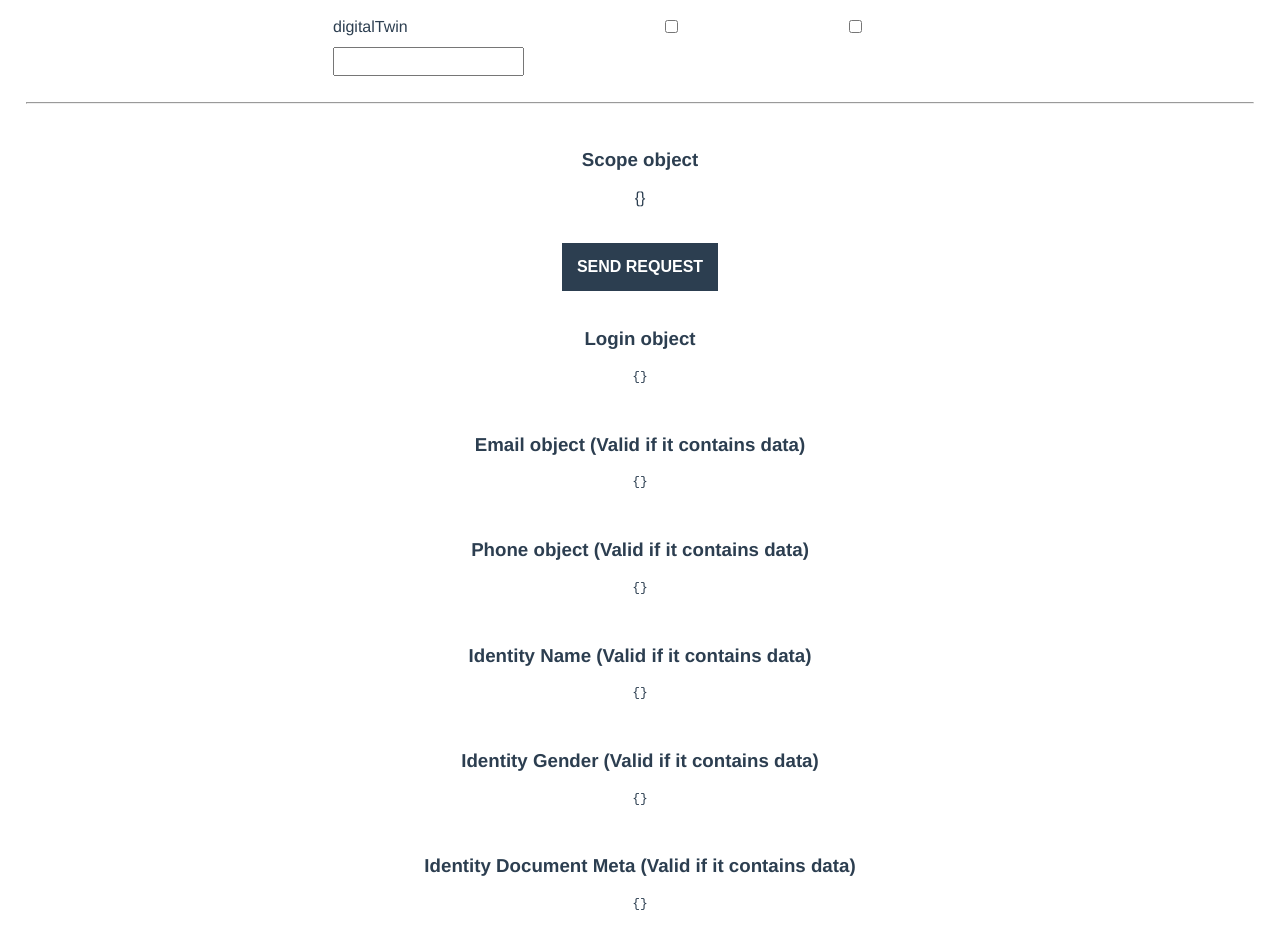
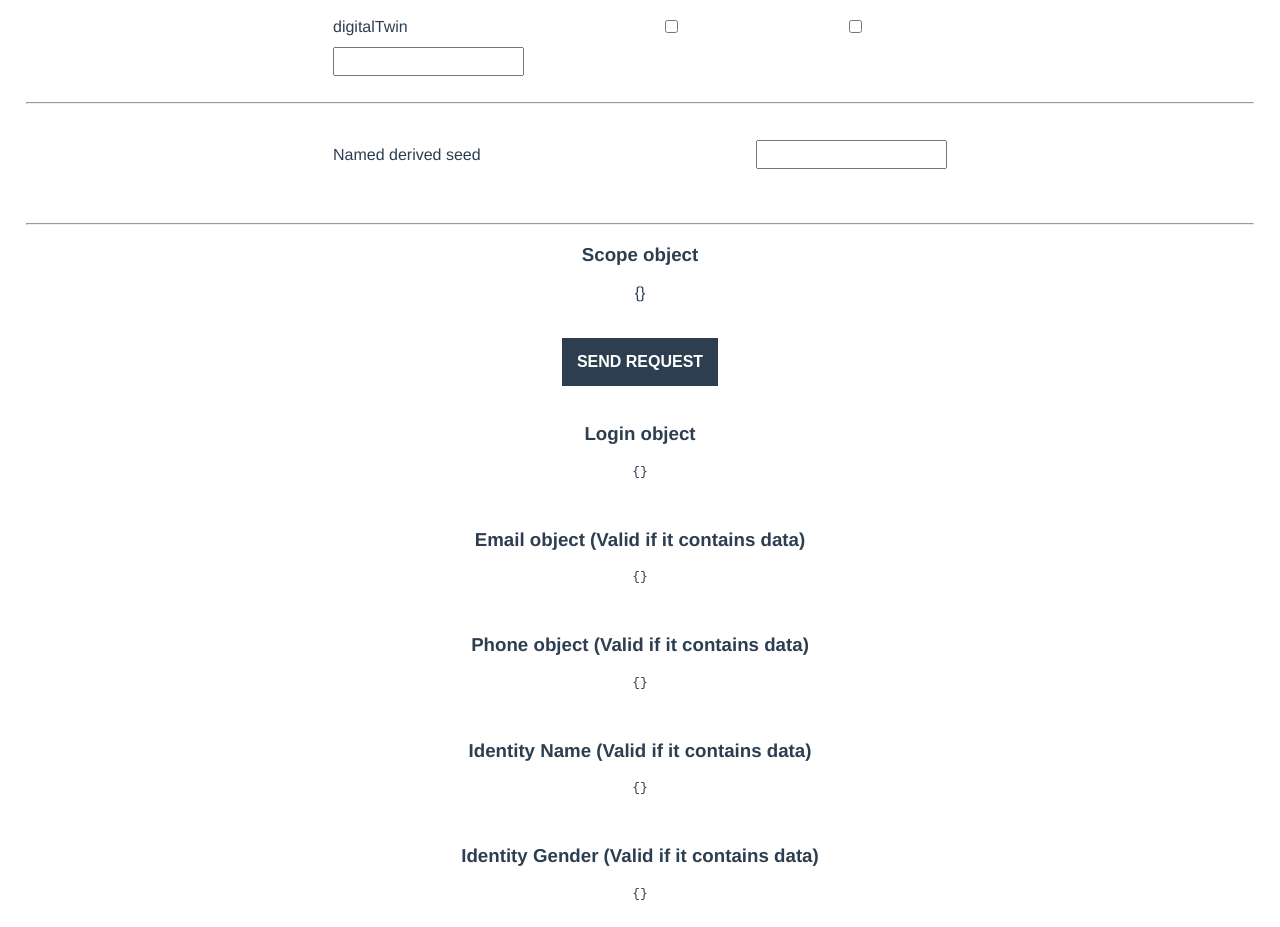
Before and after one commit to threefoldtecharchive/threefold_login_js_sdk, a Vue app in the folder example/: page / in a window 1280 px wide. Shown: the part 1220-2147 px from the top of the page. Built offline with nearby package versions, Linux system fonts and the light colour scheme.

Commit message:
Example with named derived seed

```diff
--- a/example/src/config/config.ts
+++ b/example/src/config/config.ts
@@ -11,7 +11,7 @@ export const ProductionConfig =  {
 }
 
 export const StagingConfig =  {
-  threefoldBackend:  'https://loginv2.staging.jimber.io',
+  threefoldBackend:  'https://login.staging.jimber.io',
   kycBackend: 'https://openkyc.staging.jimber.io',
   redirect_url: '/callback',
   appId: window.location.host,
--- a/example/src/views/Home.vue
+++ b/example/src/views/Home.vue
@@ -98,10 +98,21 @@
       <div></div>
       <div></div>
     </div>
+
+
     <br>
     <hr>
     <br>
+    <div class="flex-container" style="padding: 10px">
+      <div>Named derived seed</div>
+      <div>
+        <input style="padding: 5px; text-align: center" @keyup.enter="addToScope" v-model="namedDerivedSeed"
+               type="text">
+      </div>
+    </div>
+    <br><br>
 
+    <hr>
     <div>
       <h3>Scope object</h3>
       {{ dictScopes }}
@@ -172,6 +183,7 @@ const isJsonUrl = ref<boolean>(false)
 
 const dictScopes = ref<any>({})
 const scopeName = ref<string>('');
+const namedDerivedSeed = ref(null);
 const selectedAllValue = ref<boolean>(false);
 
 const signDataValue = ref<string>('');
@@ -402,9 +414,8 @@ const loginWithCustomScope = async (scope: Record<string, boolean>) => {
   const state = generateRandomString();
 
   const extraParams = {
-    scope: JSON.stringify(scope),
+    scope: JSON.stringify(scope)
   };
-
 
   window.localStorage.setItem("state", state)
   const loginUrl = login.generateLoginUrl(state, extraParams);
@@ -472,6 +483,14 @@ watch(selectedAllValue, (isSelected: boolean, prevSelection: boolean) => {
   })
 })
 
+watch(namedDerivedSeed, () => {
+  dictScopes.value['derivedSeedName'] = namedDerivedSeed.value
+
+  if (dictScopes.value['derivedSeedName'] == '' || dictScopes.value['derivedSeedName'] == null) {
+    delete dictScopes.value['derivedSeedName']
+  }
+})
+
 export default defineComponent({
   setup() {
     return {
@@ -487,6 +506,7 @@ export default defineComponent({
       dictScopes,
       scopeName,
       selectedAllValue,
+      namedDerivedSeed,
       environment,
       signDataValue,
       isJsonUrl,
```
Also changed, not shown: 1 other file (tests, documents, lock files or other folders).
